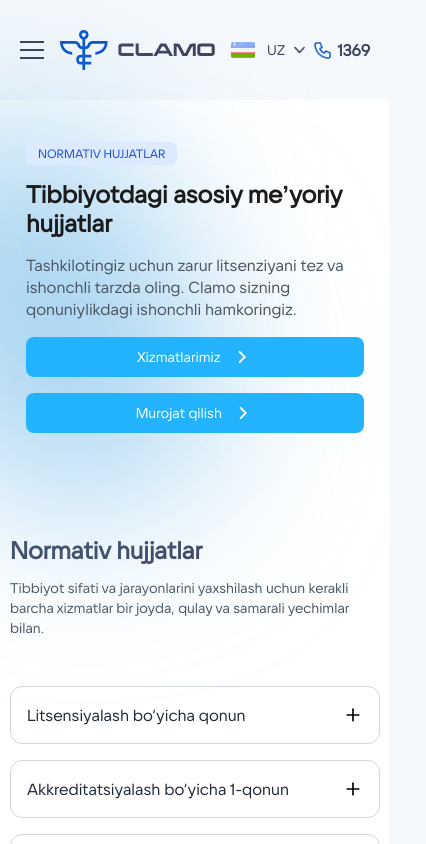
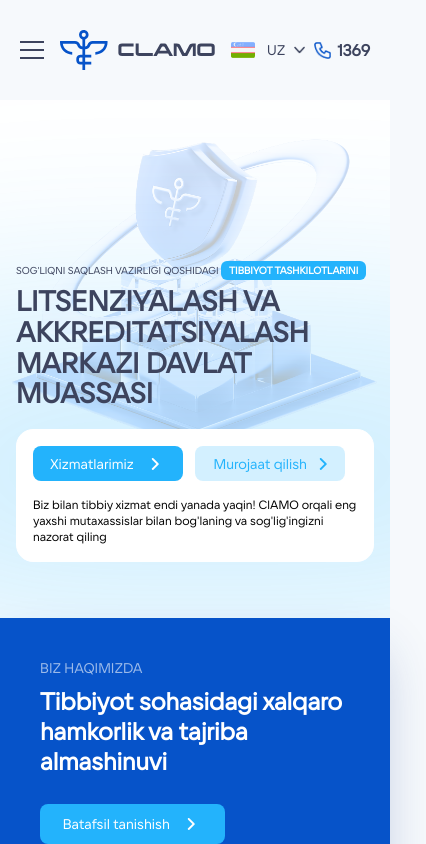
Before and after one commit to javohiryusupovv/Clamo-test, a Next.js app: page / in a window 390 px wide. Shown: the top 844 px of the page, 426 px wide, since content can reach past the window. Built offline with nearby package versions, Linux system fonts and the light colour scheme.

Commit message:
responsive cheked

```diff
--- a/src/app/page.tsx
+++ b/src/app/page.tsx
@@ -1,12 +1,12 @@
-// import MainPage from '@/section/Main/Main';
-import RegulatoryDocuments from "@/app/regulatorydocuments/page"
+import MainPage from '@/section/Main/Main';
+// import RegulatoryDocuments from "@/app/regulatorydocuments/page"
 
 
 export default function Main() {
   return (
     <>
-      {/* <MainPage/> */}
-      <RegulatoryDocuments/>
+      <MainPage/>
+      {/* <RegulatoryDocuments/> */}
     </>
   )
 }
```
